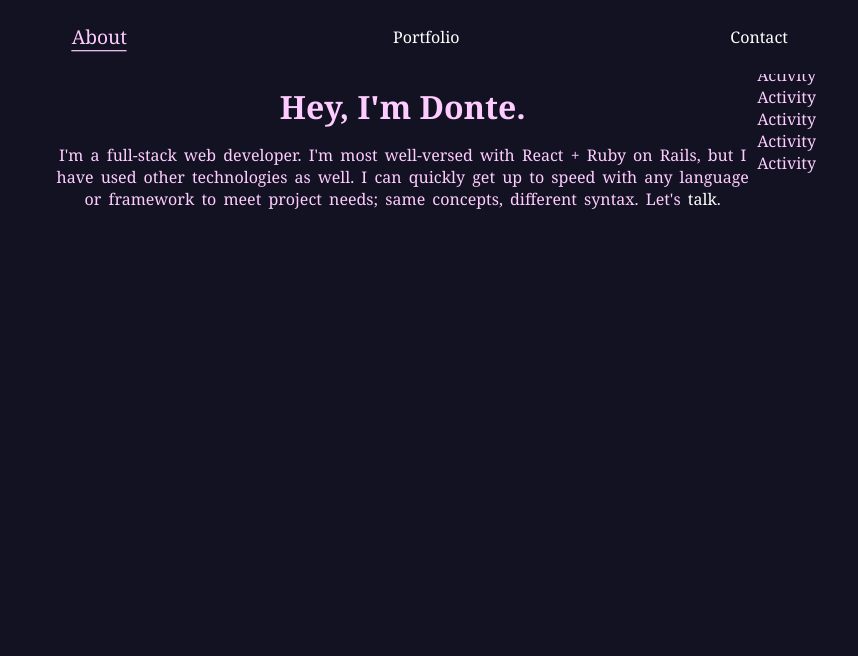
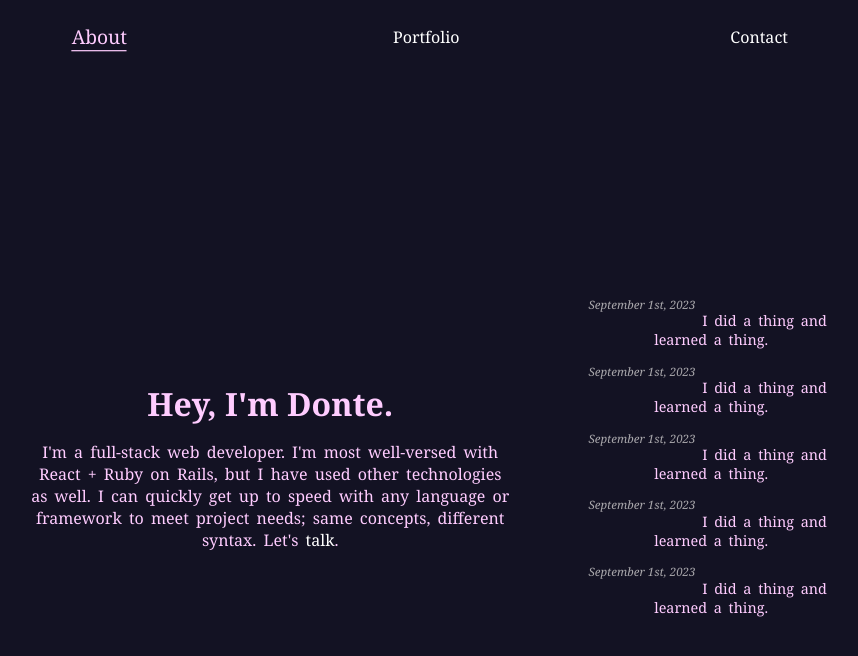
Before and after one commit to dawnteigh/dawnteigh.github.io, a React (Create React App) app in the folder client/: page / in a window 1280 px wide. Shown: the top 656 px of the page, without its empty margins (208-1066 px from the left). Built offline with nearby package versions, Linux system fonts and the light colour scheme.

Commit message:
css id and class additions, populate Activity w/ data

```diff
--- a/client/src/App.css
+++ b/client/src/App.css
@@ -64,11 +64,35 @@ a:hover,
 
 #about {
   height: 100vh;
-  width: 60%;
+  width: 75%;
   margin: 0 auto;
   display: flex;
-  flex-direction: row;
-  justify-content: center;
+  flex-flow: row wrap;
+  align-items: center;
+  justify-content: space-evenly;
+}
+
+#bio {
+  max-width: 50%;
+}
+
+#activity-log {
+  max-width: 50%;
+  display: flex;
+  flex-direction: column;
+  overflow: auto;
+}
+
+.activity {
+  font-size: .9em;
+}
+
+.date {
+  font-size: .8em;
+  color: #dcdada;
+  opacity: .75;
+  font-style: italic;
+  float: left;
 }
 
 h1 {
--- a/client/src/components/Activity.js
+++ b/client/src/components/Activity.js
@@ -1,8 +1,11 @@
 import React from 'react'
 
-const Activity = () => {
+const Activity = ({ activity }) => {
   return (
-    <div>Activity</div>
+    <div className='activity'>
+      <span className='date'>{activity.date}</span>
+      <p>{activity.entry}</p>
+    </div>
   )
 }
 
--- a/client/src/components/ActivityLog.js
+++ b/client/src/components/ActivityLog.js
@@ -7,7 +7,7 @@ const ActivityLog = () => {
   const displayActivity = activity.map((a, i) => (<Activity key={i} activity={a} />))
 
   return (
-    <div>
+    <div id="activity-log">
       {displayActivity}
     </div>
   )
--- a/client/src/components/Bio.js
+++ b/client/src/components/Bio.js
@@ -2,7 +2,7 @@ import React from 'react'
 
 const Bio = () => {
   return (
-    <div>
+    <div id="bio">
       <h1>Hey, I'm Donte.</h1>
       <p>I'm a full-stack web developer. I'm most well-versed with React + Ruby on Rails, but I have used other technologies as well. I can quickly get up to speed with any language or framework to meet project needs; same concepts, different syntax. Let's <a href="#contact">talk</a>.</p>
     </div>
```
